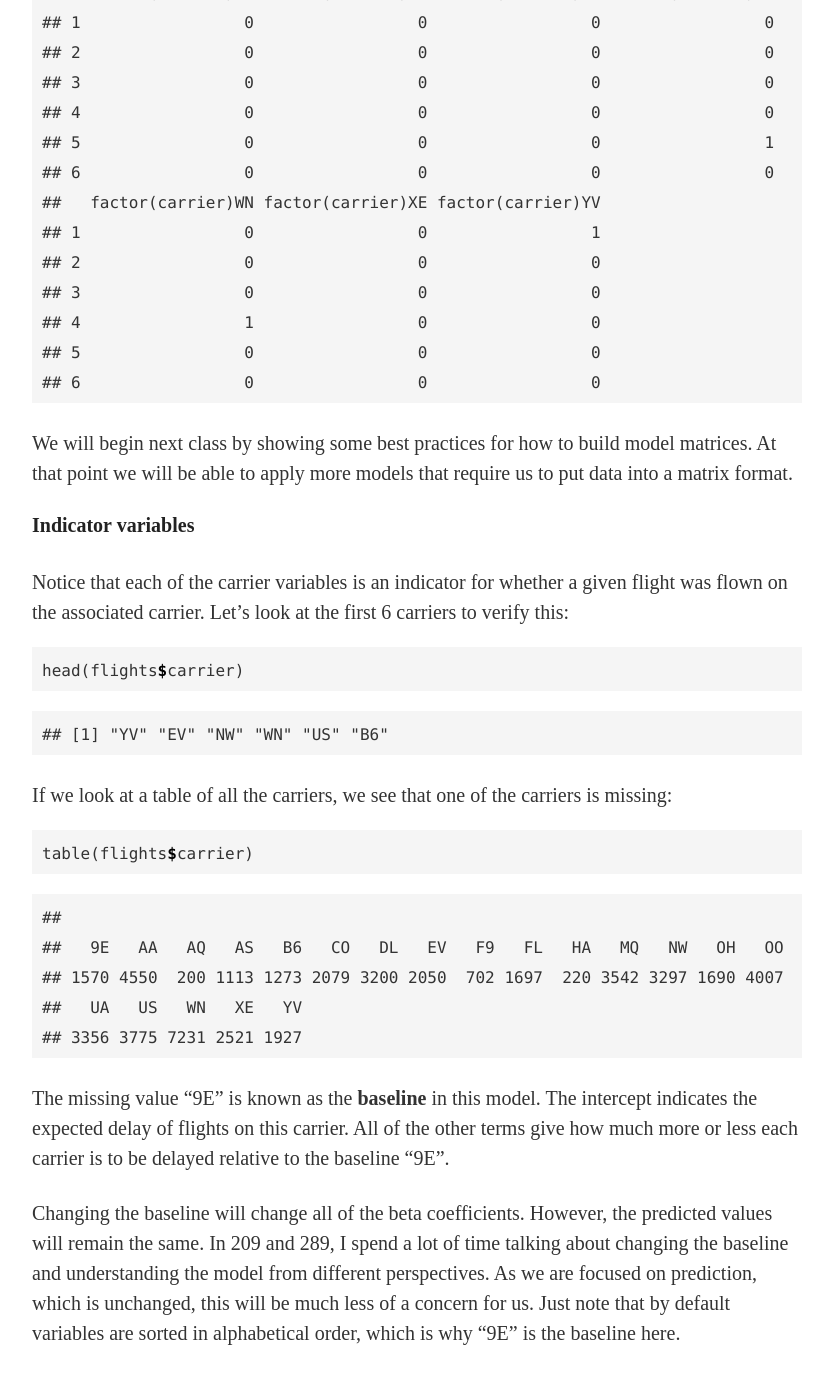
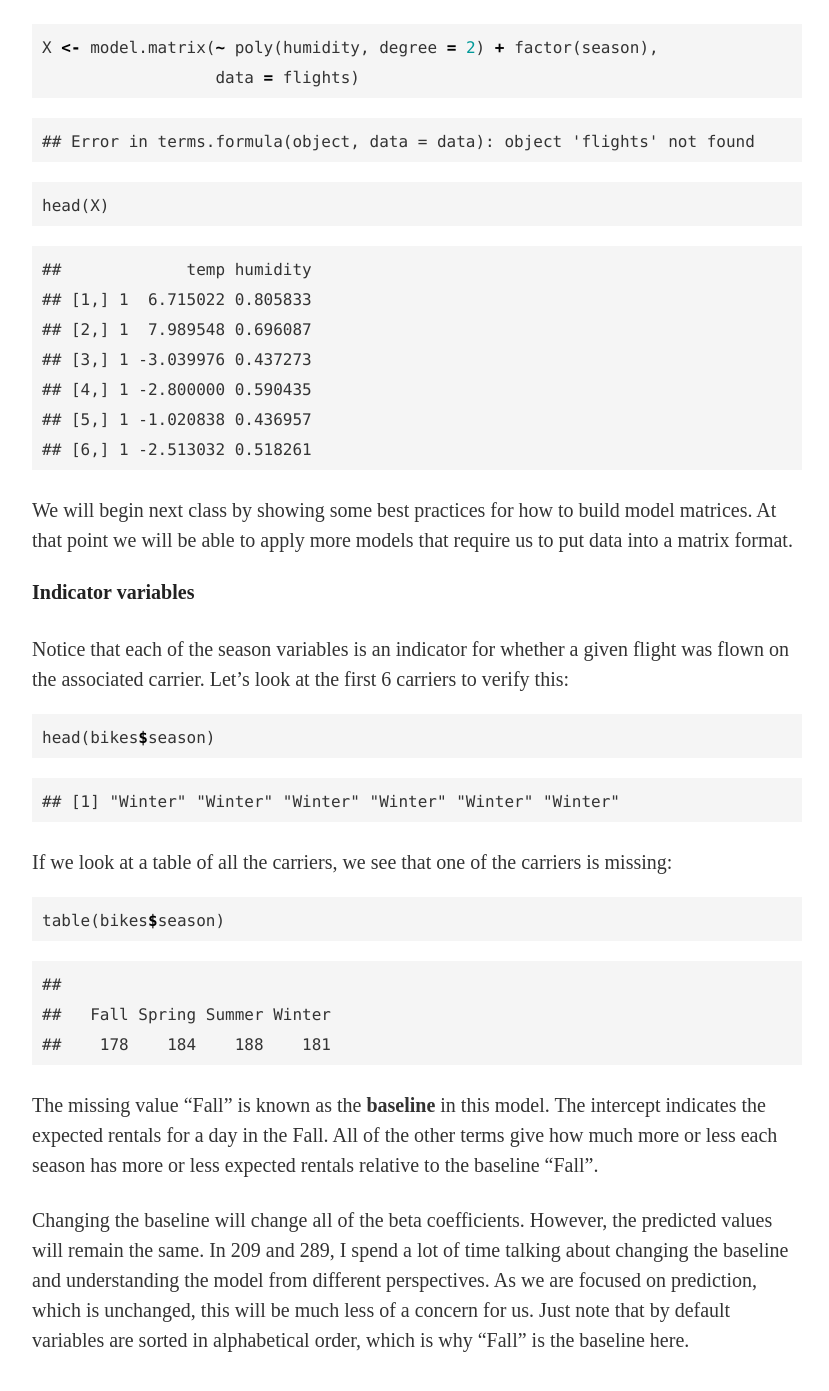
Before and after one commit to statsmaths/stat395, a Jekyll site: the page built from _posts/2017-09-14-class06.md, in a window 1280 px wide and 1400 px high, scrolled down 13018 px. Shown: the top 1391 px of the window, without its empty margins (223-1052 px from the left). Built offline with Jekyll 4.4.1, drawn with Linux system fonts in a browser that asks for light colours; our own code applies the rules of GitHub Pages for plain Markdown files; formulas are drawn with MathJax 3; some of the changed text lies outside the part shown.

Commit message:
update notes

````diff
--- a/_posts/2017-09-14-class06.md
+++ b/_posts/2017-09-14-class06.md
@@ -15,14 +15,13 @@ library(dplyr)
 
 ## Linear Models with Matrices in R
 
-Today, we will look at a dataset of flight delays. The delays
-have been rounded to the nearest 15 minutes. I have also
-truncated flights to got in early to have non-negative
-delays:
+Today, we will look at a dataset of bike sharing usage in
+Washington, DC. Our task is to predict how many mikes are
+rented each day:
 
 
 {% highlight r %}
-flights <- read_csv("~/files/ml_data/flights_15min.csv")
+bikes <- read_csv("~/files/ml_data/bikes.csv")
 {% endhighlight %}
 
 
@@ -141,7 +140,7 @@ $$ Au = v. $$
 ### Basics
 
 There is extensive functionality for working with matricies in
-R. Let's make a random 5-by-5 matrix and a 5-by-matrix, the
+R. Let's make a random 5-by-5 matrix and a 5-by-1 matrix, the
 latter we can think of as a vector.
 
 
@@ -154,11 +153,11 @@ A
 
 {% highlight text %}
 ##      [,1] [,2] [,3] [,4] [,5]
-## [1,]   32   31   75   11   62
-## [2,]   86   51   30   84   42
-## [3,]   17   28   98   45    3
-## [4,]   48   19   43   50   79
-## [5,]   77   52   76   27   47
+## [1,]   14    1   19   38   61
+## [2,]   78   84   74   55   69
+## [3,]   91   40   64   45   67
+## [4,]   51   86   57   93   96
+## [5,]   53   27   50   44    5
 {% endhighlight %}
 
 
@@ -190,11 +189,11 @@ A + A
 
 {% highlight text %}
 ##      [,1] [,2] [,3] [,4] [,5]
-## [1,]   64   62  150   22  124
-## [2,]  172  102   60  168   84
-## [3,]   34   56  196   90    6
-## [4,]   96   38   86  100  158
-## [5,]  154  104  152   54   94
+## [1,]   28    2   38   76  122
+## [2,]  156  168  148  110  138
+## [3,]  182   80  128   90  134
+## [4,]  102  172  114  186  192
+## [5,]  106   54  100   88   10
 {% endhighlight %}
 
 To calculate a matrix produce, R requires us to use the
@@ -248,11 +247,11 @@ t(A)
 
 {% highlight text %}
 ##      [,1] [,2] [,3] [,4] [,5]
-## [1,]   32   86   17   48   77
-## [2,]   31   51   28   19   52
-## [3,]   75   30   98   43   76
-## [4,]   11   84   45   50   27
-## [5,]   62   42    3   79   47
+## [1,]   14   78   91   51   53
+## [2,]    1   84   40   86   27
+## [3,]   19   74   64   57   50
+## [4,]   38   55   45   93   44
+## [5,]   61   69   67   96    5
 {% endhighlight %}
 
 This is often useful in matrix computations. Similarly, we
@@ -311,11 +310,11 @@ A[,1:2]
 
 {% highlight text %}
 ##      [,1] [,2]
-## [1,]   32   31
-## [2,]   86   51
-## [3,]   17   28
-## [4,]   48   19
-## [5,]   77   52
+## [1,]   14    1
+## [2,]   78   84
+## [3,]   91   40
+## [4,]   51   86
+## [5,]   53   27
 {% endhighlight %}
 
 There is a strange convention in R that, by default, if we
@@ -420,12 +419,12 @@ $$ \epsilon \in \mathbb{R}^n $$
 
 ## Fitting Linear Models with Matricies
 
-Note that the flights data, like every other dataset we have used,
+Note that the bikes data, like every other dataset we have used,
 is not a matrix. It is something that R calls a **data frame**:
 
 
 {% highlight r %}
-class(flights)
+class(bikes)
 {% endhighlight %}
 
 
@@ -449,26 +448,26 @@ a model.
 
 
 {% highlight r %}
-y <- flights$delayed
+y <- bikes$count
 
-X <- as.matrix(select(flights, arr_hour, dep_hour))
+X <- as.matrix(select(bikes, temp, humidity))
 X[1:10,]
 {% endhighlight %}
 
 
 
 {% highlight text %}
-##       arr_hour dep_hour
-##  [1,]       22       21
-##  [2,]       13       11
-##  [3,]       22       21
-##  [4,]       22       20
-##  [5,]       14       12
-##  [6,]       16        8
-##  [7,]       21       15
-##  [8,]       19       17
-##  [9,]       12        9
-## [10,]       12       11
+##            temp humidity
+##  [1,]  6.715022 0.805833
+##  [2,]  7.989548 0.696087
+##  [3,] -3.039976 0.437273
+##  [4,] -2.800000 0.590435
+##  [5,] -1.020838 0.436957
+##  [6,] -2.513032 0.518261
+##  [7,] -3.029548 0.498696
+##  [8,] -5.110000 0.535833
+##  [9,] -6.870022 0.434167
+## [10,] -6.045022 0.482917
 {% endhighlight %}
 
 We can then create specific training and validation sets
@@ -477,9 +476,48 @@ using the logical subset method from above:
 
 {% highlight r %}
 X_train <- X[flights$train_id == "train", ]
+{% endhighlight %}
+
+
+
+{% highlight text %}
+## Error in eval(expr, envir, enclos): object 'flights' not found
+{% endhighlight %}
+
+
+
+{% highlight r %}
 X_valid <- X[flights$train_id == "valid", ]
+{% endhighlight %}
+
+
+
+{% highlight text %}
+## Error in eval(expr, envir, enclos): object 'flights' not found
+{% endhighlight %}
+
+
+
+{% highlight r %}
 y_train <- y[flights$train_id == "train"]
+{% endhighlight %}
+
+
+
+{% highlight text %}
+## Error in eval(expr, envir, enclos): object 'flights' not found
+{% endhighlight %}
+
+
+
+{% highlight r %}
 y_valid <- y[flights$train_id == "valid"]
+{% endhighlight %}
+
+
+
+{% highlight text %}
+## Error in eval(expr, envir, enclos): object 'flights' not found
 {% endhighlight %}
 
 So this generally looks good, but we left out the intercept. Recall
@@ -489,10 +527,27 @@ X using the `cbind` function, and repeat:
 
 
 {% highlight r %}
-X <- as.matrix(select(flights, arr_hour, dep_hour))
+X <- as.matrix(select(bikes, temp, humidity))
 X <- cbind(1, X)
 X_train <- X[flights$train_id == "train", ]
+{% endhighlight %}
+
+
+
+{% highlight text %}
+## Error in eval(expr, envir, enclos): object 'flights' not found
+{% endhighlight %}
+
+
+
+{% highlight r %}
 X_valid <- X[flights$train_id == "valid", ]
+{% endhighlight %}
+
+
+
+{% highlight text %}
+## Error in eval(expr, envir, enclos): object 'flights' not found
 {% endhighlight %}
 
 ## Using lm.fit
@@ -510,21 +565,49 @@ is a lot of diagnostic output, but we will take just the
 
 
 {% highlight r %}
-lm.fit(X_train, y_train)$coef
+beta <- lm.fit(X_train, y_train)$coef
 {% endhighlight %}
 
 
 
 {% highlight text %}
-##            arr_hour  dep_hour
-## 3.5801849 0.5973279 0.7466525
+## Error in nrow(x): object 'X_train' not found
+{% endhighlight %}
+
+
+
+{% highlight r %}
+beta
+{% endhighlight %}
+
+
+
+{% highlight text %}
+## function (a, b)
+## .Internal(beta(a, b))
+## <bytecode: 0x7f89ae534e98>
+## <environment: namespace:base>
+{% endhighlight %}
+
+We can creat predicted values for the whole dataset by matrix
+multiplying `X` with `beta`:
+
+
+{% highlight r %}
+bikes$count_pred <- X %*% beta
+{% endhighlight %}
+
+
+
+{% highlight text %}
+## Error in X %*% beta: requires numeric/complex matrix/vector arguments
 {% endhighlight %}
 
 Let's verify that this gives the same output as the `lm` function:
 
 
 {% highlight r %}
-model <- lm(delayed ~ arr_hour +  dep_hour, data = flights,
+model <- lm(count ~ temp +  humidity, data = bikes,
             subset = train_id == "train")
 model
 {% endhighlight %}
@@ -534,12 +617,12 @@ model
 {% highlight text %}
 ##
 ## Call:
-## lm(formula = delayed ~ arr_hour + dep_hour, data = flights, subset = train_id ==
+## lm(formula = count ~ temp + humidity, data = bikes, subset = train_id ==
 ##     "train")
 ##
 ## Coefficients:
-## (Intercept)     arr_hour     dep_hour
-##      3.5802       0.5973       0.7467
+## (Intercept)         temp     humidity
+##      4462.0        107.6      -2702.7
 {% endhighlight %}
 
 And, as hoped, it does!
@@ -562,20 +645,31 @@ to build the same model matrix as before:
 
 
 {% highlight r %}
-X <- model.matrix(~ arr_hour +  dep_hour , data = flights)
+X <- model.matrix(~ temp +  humidity , data = flights)
+{% endhighlight %}
+
+
+
+{% highlight text %}
+## Error in terms.formula(object, data = data): object 'flights' not found
+{% endhighlight %}
+
+
+
+{% highlight r %}
 head(X)
 {% endhighlight %}
 
 
 
 {% highlight text %}
-##   (Intercept) arr_hour dep_hour
-## 1           1       22       21
-## 2           1       13       11
-## 3           1       22       21
-## 4           1       22       20
-## 5           1       14       12
-## 6           1       16        8
+##             temp humidity
+## [1,] 1  6.715022 0.805833
+## [2,] 1  7.989548 0.696087
+## [3,] 1 -3.039976 0.437273
+## [4,] 1 -2.800000 0.590435
+## [5,] 1 -1.020838 0.436957
+## [6,] 1 -2.513032 0.518261
 {% endhighlight %}
 
 Notice that the intercept has been added for us. What is nice
@@ -585,55 +679,32 @@ all the hard work for us:
 
 
 {% highlight r %}
-X <- model.matrix(~ poly(arr_hour, degree = 2) + factor(carrier) , data = flights)
+X <- model.matrix(~ poly(humidity, degree = 2) + factor(season),
+                  data = flights)
+{% endhighlight %}
+
+
+
+{% highlight text %}
+## Error in terms.formula(object, data = data): object 'flights' not found
+{% endhighlight %}
+
+
+
+{% highlight r %}
 head(X)
 {% endhighlight %}
 
 
 
 {% highlight text %}
-##   (Intercept) poly(arr_hour, degree = 2)1 poly(arr_hour, degree = 2)2
-## 1           1                0.0063660581                 0.005816568
-## 2           1               -0.0020323862                -0.003605060
-## 3           1                0.0063660581                 0.005816568
-## 4           1                0.0063660581                 0.005816568
-## 5           1               -0.0010992257                -0.003865378
-## 6           1                0.0007670952                -0.003405641
-##   factor(carrier)AA factor(carrier)AQ factor(carrier)AS factor(carrier)B6
-## 1                 0                 0                 0                 0
-## 2                 0                 0                 0                 0
-## 3                 0                 0                 0                 0
-## 4                 0                 0                 0                 0
-## 5                 0                 0                 0                 0
-## 6                 0                 0                 0                 1
-##   factor(carrier)CO factor(carrier)DL factor(carrier)EV factor(carrier)F9
-## 1                 0                 0                 0                 0
-## 2                 0                 0                 1                 0
-## 3                 0                 0                 0                 0
-## 4                 0                 0                 0                 0
-## 5                 0                 0                 0                 0
-## 6                 0                 0                 0                 0
-##   factor(carrier)FL factor(carrier)HA factor(carrier)MQ factor(carrier)NW
-## 1                 0                 0                 0                 0
-## 2                 0                 0                 0                 0
-## 3                 0                 0                 0                 1
-## 4                 0                 0                 0                 0
-## 5                 0                 0                 0                 0
-## 6                 0                 0                 0                 0
-##   factor(carrier)OH factor(carrier)OO factor(carrier)UA factor(carrier)US
-## 1                 0                 0                 0                 0
-## 2                 0                 0                 0                 0
-## 3                 0                 0                 0                 0
-## 4                 0                 0                 0                 0
-## 5                 0                 0                 0                 1
-## 6                 0                 0                 0                 0
-##   factor(carrier)WN factor(carrier)XE factor(carrier)YV
-## 1                 0                 0                 1
-## 2                 0                 0                 0
-## 3                 0                 0                 0
-## 4                 1                 0                 0
-## 5                 0                 0                 0
-## 6                 0                 0                 0
+##             temp humidity
+## [1,] 1  6.715022 0.805833
+## [2,] 1  7.989548 0.696087
+## [3,] 1 -3.039976 0.437273
+## [4,] 1 -2.800000 0.590435
+## [5,] 1 -1.020838 0.436957
+## [6,] 1 -2.513032 0.518261
 {% endhighlight %}
 
 We will begin next class by showing some best practices for how to build
@@ -642,19 +713,19 @@ require us to put data into a matrix format.
 
 ### Indicator variables
 
-Notice that each of the carrier variables is an indicator for
+Notice that each of the season variables is an indicator for
 whether a given flight was flown on the associated carrier.
 Let's look at the first 6 carriers to verify this:
 
 
 {% highlight r %}
-head(flights$carrier)
+head(bikes$season)
 {% endhighlight %}
 
 
 
 {% highlight text %}
-## [1] "YV" "EV" "NW" "WN" "US" "B6"
+## [1] "Winter" "Winter" "Winter" "Winter" "Winter" "Winter"
 {% endhighlight %}
 
 If we look at a table of all the carriers, we see that one
@@ -662,23 +733,21 @@ of the carriers is missing:
 
 
 {% highlight r %}
-table(flights$carrier)
+table(bikes$season)
 {% endhighlight %}
 
 
 
 {% highlight text %}
 ##
-##   9E   AA   AQ   AS   B6   CO   DL   EV   F9   FL   HA   MQ   NW   OH   OO
-## 1570 4550  200 1113 1273 2079 3200 2050  702 1697  220 3542 3297 1690 4007
-##   UA   US   WN   XE   YV
-## 3356 3775 7231 2521 1927
+##   Fall Spring Summer Winter
+##    178    184    188    181
 {% endhighlight %}
 
-The missing value "9E" is known as the **baseline** in this model.
-The intercept indicates the expected delay of flights on this carrier.
-All of the other terms give how much more or less each carrier is
-to be delayed relative to the baseline "9E".
+The missing value "Fall" is known as the **baseline** in this model.
+The intercept indicates the expected rentals for a day in the Fall.
+All of the other terms give how much more or less each season has
+more or less expected rentals relative to the baseline "Fall".
 
 Changing the baseline will change all of the beta coefficients.
 However, the predicted values will remain the same. In 209 and 289,
@@ -686,4 +755,4 @@ I spend a lot of time talking about changing the baseline and
 understanding the model from different perspectives. As we are
 focused on prediction, which is unchanged, this will be much less
 of a concern for us. Just note that by default variables are sorted
-in alphabetical order, which is why "9E" is the baseline here.
+in alphabetical order, which is why "Fall" is the baseline here.
--- a/_posts/2017-09-19-class07.Rmd
+++ b/_posts/2017-09-19-class07.Rmd
@@ -27,10 +27,6 @@ train_id <- ames$train_id
 y_train <- y[train_id == "train"]
 X_train <- X[train_id == "train",]
 ```
-
-
-
-
 
 ### Solving Linear Models
 
````
Also changed, not shown: other parts of _posts/2017-09-14-class06.md (+32 -32 lines), _posts/2017-09-14-class06.Rmd (+31 -23 lines).
